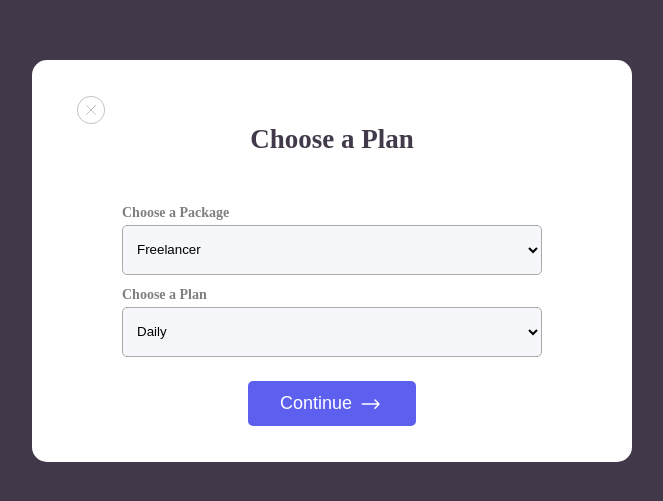
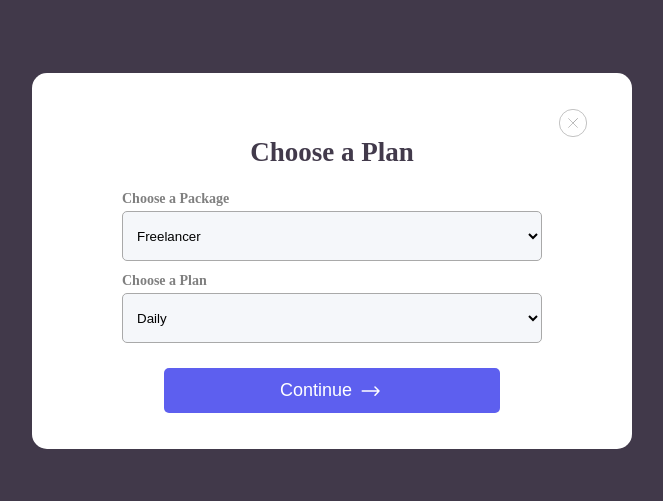
Before and after one commit to Africa-Trainovation-Consulting/newATC, a React (Create React App) app: page /chooseplan in a window 1280 px wide. Shown: the part 139-640 px from the top of the page, without its empty margins (308-971 px from the left). Built offline with nearby package versions, Linux system fonts and the light colour scheme.

Commit message:
chooseplan and upload done and dusted.

```diff
--- a/src/Sass/style.scss
+++ b/src/Sass/style.scss
@@ -189,23 +189,29 @@ button {
         margin: 1em 0;
     }
 }
-.spanning{
+
+.spanning {
     @include flex();
     justify-content: space-between;
     width: 85%;
-}
     h1 {
         font-size: 20px;
         margin-bottom: 1em;
         text-align: left;
         align-self: flex-start;
+        display: block;
+    }
+}
+h1{
+    display: none;
 }
 .cancel_btn {
     justify-content: space-between;
     display: flex;
     width: 100%;
 }
-.Madbtn{
+
+.Madbtn {
     display: flex;
     justify-content: space-between;
 }
@@ -319,18 +325,21 @@ form {
         font-size: 1.5em;
         text-align: center;
         align-self: center;
+        display: block;
     }
-    .spanning{
-       .cancel_btn{
-           h1{
+
+    .spanning {
+        display: grid;
+        grid-template-columns: auto;
+        grid-template-rows: auto;
+        justify-content: end;
+        .cancel_btn {
+            h1 {
                 display: none;
-           }
-           .Madbtn{
-               display: flex;
-               align-self: flex-end;
             }
         }
     }
+
     .flex_btn {
         @include flex_btn2();
     }
@@ -352,7 +361,6 @@ form {
 
         }
     }
-
     form {
         @include form2();
 
@@ -362,6 +370,7 @@ form {
 
         button {
             @include continue_btn2();
+            width: 80%;
         }
     }
 }
--- a/src/components/ChoosePlan.js
+++ b/src/components/ChoosePlan.js
@@ -1,6 +1,7 @@
 import React from 'react';
+import { Link } from 'react-router-dom'
 import Backdrop from './HOC'
-import { Link } from 'react-router-dom'
+import Spanning from '../layouts/Spanning';
 function ChoosePlan(props) {
     function continueHandler(event) {
         event.stopPropagation();
@@ -11,21 +12,8 @@ function ChoosePlan(props) {
     }
     return (
         <>
-        <span className='spanning'>
-            <span className="cancel_btn">
+          <Spanning />
             <h1>Choose a Plan</h1>
-            <span className='Madbtn'>
-               {/*  <svg xmlns="http://www.w3.org/2000/svg" width="28" height="28" className='cancelButton' viewBox="0 0 38 38" fill="#423A4B">
-                    <path d="M19 0C8.52369 0 0 8.52369 0 19C0 29.4763 8.52369 38 19 38C29.4763 38 38 29.4763 38 19C38 8.52369 29.4763 0 19 0ZM19 2.92308C27.8964 2.92308 35.0769 10.1036 35.0769 19C35.0769 27.8964 27.8964 35.0769 19 35.0769C10.1036 35.0769 2.92308 27.8964 2.92308 19C2.92308 10.1036 10.1036 2.92308 19 2.92308ZM13.4754 11.3708L11.3708 13.4754L16.9012 19L11.3737 24.5246L13.4783 26.6292L19 21.1002L24.5246 26.6248L26.6292 24.5246L21.1002 19L26.6248 13.4754L24.5246 11.3708L19 16.9012L13.4754 11.3737V11.3708Z" fill="rgba(0, 0, 0, 0.5)" />
-                </svg> */}
-                <svg xmlns="http://www.w3.org/2000/svg" width="28" height="28" viewBox="0 0 39 39" fill="none">
-<path d="M13 13L19.5 19.5M26 26L19.5 19.5M19.5 19.5L26 13L13 26" stroke="#AAAAAA"/>
-<circle cx="19.5" cy="19.5" r="19" stroke="#AAAAAA"/>
-</svg>
-            </span>
-            </span>
-        </span>
-        <h1>Choose a Plan</h1>
             <form action="post">
                 <span className="form-group">
                     <label for="inputPaymentType"> Choose a Package </label>
--- a/src/components/Upload.js
+++ b/src/components/Upload.js
@@ -1,6 +1,7 @@
 import React from 'react';
 import Backdrop from './HOC';
 import { Link } from 'react-router-dom'
+import Spanning from '../layouts/Spanning';
 function Upload(props) {
     function continueHandler(event) {
         event.stopPropagation();
@@ -8,11 +9,7 @@ function Upload(props) {
     }
     return (
         <>
-            <span className="cancel_btn">
-                <svg className='cancelButton' xmlns="http://www.w3.org/2000/svg" width="28" height="28" viewBox="0 0 38 38" fill="none">
-                    <path d="M19 0C8.52369 0 0 8.52369 0 19C0 29.4763 8.52369 38 19 38C29.4763 38 38 29.4763 38 19C38 8.52369 29.4763 0 19 0ZM19 2.92308C27.8964 2.92308 35.0769 10.1036 35.0769 19C35.0769 27.8964 27.8964 35.0769 19 35.0769C10.1036 35.0769 2.92308 27.8964 2.92308 19C2.92308 10.1036 10.1036 2.92308 19 2.92308ZM13.4754 11.3708L11.3708 13.4754L16.9012 19L11.3737 24.5246L13.4783 26.6292L19 21.1002L24.5246 26.6248L26.6292 24.5246L21.1002 19L26.6248 13.4754L24.5246 11.3708L19 16.9012L13.4754 11.3737V11.3708Z" fill="#5D5FEF" />
-                </svg>
-            </span>
+           <Spanning />
             <h1>Upload Picture</h1>
             <form action="post">
                 <label className='imageUpload'>
--- /dev/null
+++ b/src/layouts/Spanning.js
@@ -0,0 +1,17 @@
+import React from 'react';
+function Spanning(props){
+    return(
+        <span className='spanning'>
+        <span className="cancel_btn">
+            <h1>Choose a Plan</h1>
+            <span className='Madbtn'>
+                <svg xmlns="http://www.w3.org/2000/svg" width="28" height="28" viewBox="0 0 39 39" fill="none">
+                    <path d="M13 13L19.5 19.5M26 26L19.5 19.5M19.5 19.5L26 13L13 26" stroke="#AAAAAA" />
+                    <circle cx="19.5" cy="19.5" r="19" stroke="#AAAAAA" />
+                </svg>
+            </span>
+        </span>
+    </span>
+    )
+}
+export default Spanning;
```
Lines whose indentation alone changed are shown as unchanged.
